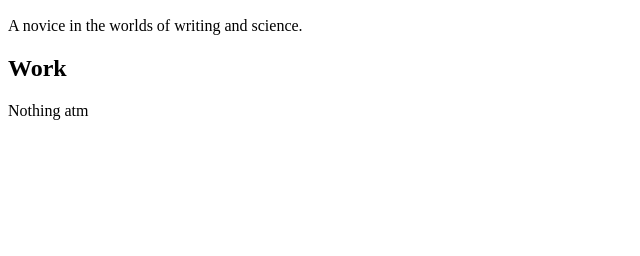
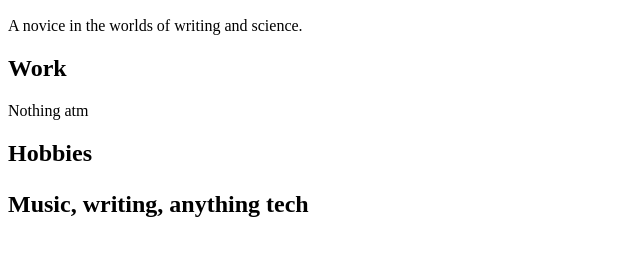
Before and after one commit to jbukado/web1, a plain HTML site: page index.html in a window 1280 px wide. Shown: the part 96-352 px from the top of the page, without its empty margins (0-640 px from the left). Drawn offline with Linux system fonts and the light colour scheme.

Commit message:
Update index.html

```diff
--- a/index.html
+++ b/index.html
@@ -11,5 +11,9 @@
             <p>
                 Nothing atm
             </p>
+	      <h2>Hobbies<h2>
+		        <p>
+		       Music, writing, anything tech
+		        </p>
     </body>
 </html>
```
